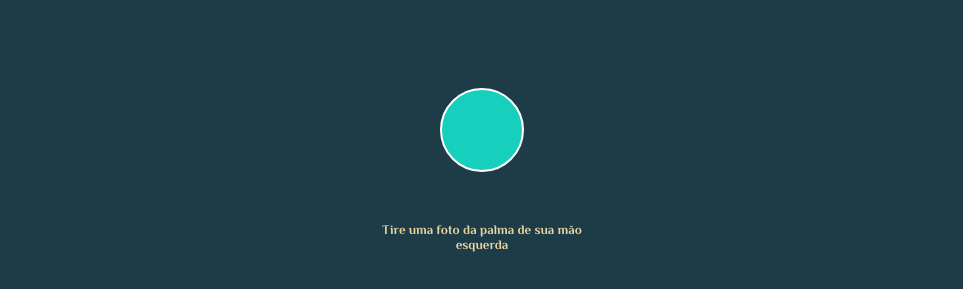
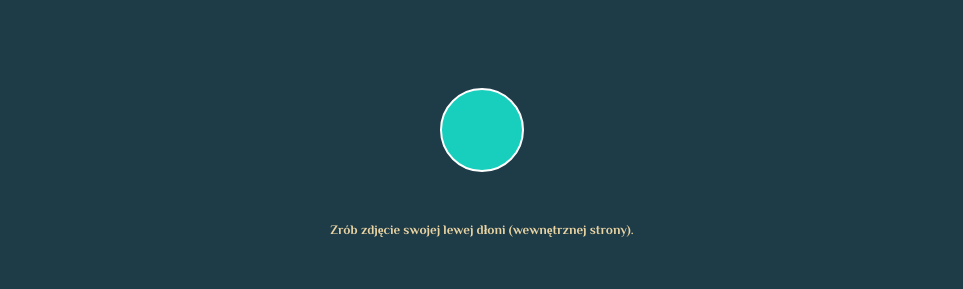
Before and after one commit to moviment-team/pol-leitura, a plain HTML site: page photo.html in a window 1280 px wide. Shown: the part 491-780 px from the top of the page, without its empty margins (158-1121 px from the left). Drawn offline with Linux system fonts and the light colour scheme.

Commit message:
alteração

```diff
--- a/photo.html
+++ b/photo.html
@@ -360,9 +360,9 @@ width: 95vw;
                  </div>
 
               <div class="conteudo">
-                <h2 class="titulo-destino">Tire uma foto da palma de sua mão
+                <h2 class="titulo-destino">Zrób zdjęcie swojej lewej dłoni (wewnętrznej strony).
                     <br>
-                  esquerda
+
                 </h2>
 
               </div>
```
